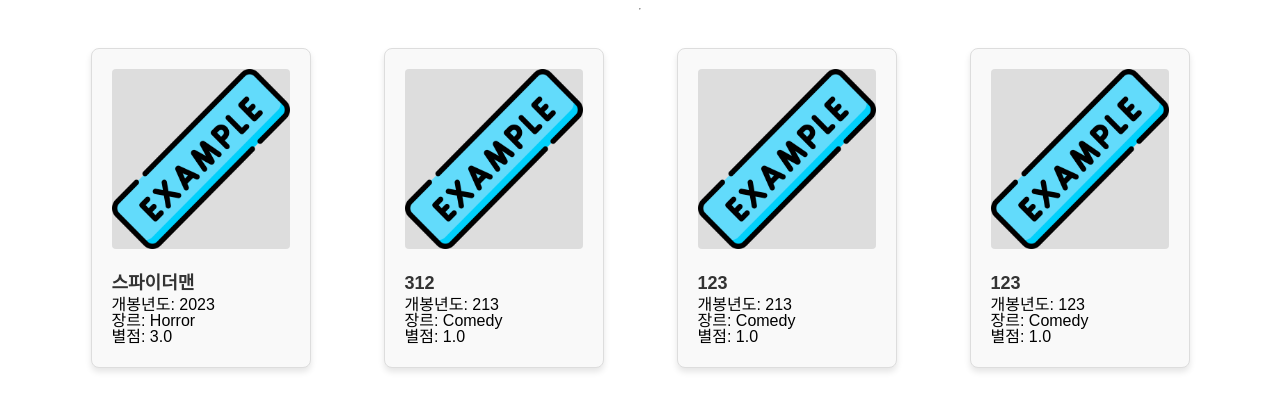
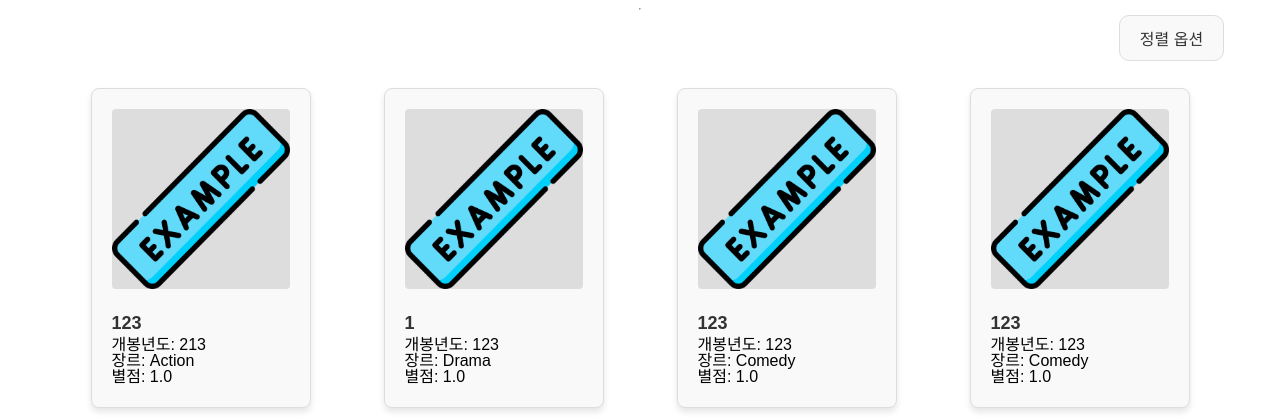
Before and after one commit to Pirogramming-22/Kim-Gyuill, a Django app: page / in a window 1280 px wide. Shown: the part 70-490 px from the top of the page. Run offline with Django 5.2, Linux system fonts and the light colour scheme; data comes from the database, SQL or seed files in the repository.

Commit message:
[feat] 페이지 정렬기능 추가

```diff
--- a/myMovieReviews/review_comment/urls.py
+++ b/myMovieReviews/review_comment/urls.py
@@ -17,7 +17,7 @@
     path('detail/<int:pk>', comment_detail, name='comment_detail'),
 
     # 업데이트
-    path('upadte/<int:pk>', comment_update, name='comment_update'),
+    path('update/<int:pk>', comment_update, name='comment_update'),
 
     # 삭제
     path('delete/<int:pk>', comment_delete, name='comment_delete'),
--- a/myMovieReviews/review_comment/views.py
+++ b/myMovieReviews/review_comment/views.py
@@ -3,10 +3,20 @@
 from .models import MovieReview
 from .forms import MovieReviewForm
 
+
 def main(request):
-    comments =  MovieReview.objects.all()
+    sort_option = request.GET.get('sort', 'date')
+
+    if sort_option == 'name':
+        comments = MovieReview.objects.order_by('title')
+    elif sort_option == 'rating':
+        comments = MovieReview.objects.order_by('-rating')
+    else:
+        comments = MovieReview.objects.order_by('-created_at')  # 게시순
+
     context = {
         'comments': comments,
+        'current_sort': sort_option,  # 현재 정렬 옵션 전달
     }
     return render(request, 'list.html', context)
 
--- a/myMovieReviews/static/list.css
+++ b/myMovieReviews/static/list.css
@@ -96,6 +96,72 @@
     color: #333;
 }
 
+/*정렬 버튼*/
+.sort-button {
+    position: relative;
+    width: 100%;
+    display: flex;
+    margin: 20px 0;
+    justify-content: flex-end;
+    align-items: center;
+}
+
+.dropdown-btn {
+    position: absolute;
+    width: 105px;
+    right: 56px;
+    background-color: #f9f9f9;
+    color: #333;
+    padding: 10px 15px;
+    border: 1px solid #ddd;
+    border-radius: 10px;
+    cursor: pointer;
+    font-size: 16px;
+}
+
+
+.dropdown-menu {
+    display: none;
+    position: absolute;
+    width: 105px;
+    top: 20px;
+    right: 56px;
+    background-color: #fff;
+    border: 1px solid #ddd;
+    box-shadow: 0 4px 6px rgba(0, 0, 0, 0.1);
+    border-radius: 5px;
+    z-index: 1;
+    list-style: none;
+}
+
+
+.dropdown-menu li a {
+    display: flex;
+    align-items: center;
+    justify-content: center;
+    padding: 10px 20px;
+    text-decoration: none;
+    color: #333;
+    font-size: 16px;
+    transition: background-color 0.2s ease;
+}
+
+.dropdown-menu li a:hover {
+    background-color: #f0f0f0;
+}
+
+.sort-button:hover .dropdown-menu {
+    display: block;
+}
+
+.sort-button:hover .dropdown-btn {
+    background-color: #f0f0f0;
+}
+
+.dropdown-menu a.active {
+    font-weight: bold;
+    color: #007BFF;
+}
 
 @media (max-width: 1500px) {
     .list-section {
--- a/myMovieReviews/templates/list.html
+++ b/myMovieReviews/templates/list.html
@@ -21,6 +21,14 @@
         </div>
     </header>
     <hr>
+    <div class="sort-button">
+        <button class="dropdown-btn">정렬 옵션</button>
+        <ul class="dropdown-menu">
+            <li><a href="?sort=name" class="{% if current_sort == 'name' %}active{% endif %}">이름순</a></li>
+            <li><a href="?sort=rating" class="{% if current_sort == 'rating' %}active{% endif %}">별점순</a></li>
+            <li><a href="?sort=date" class="{% if current_sort == 'date' %}active{% endif %}">게시순</a></li>
+        </ul>
+    </div>
 
     <div class="list-section">
         {% for comment in comments %}
```
